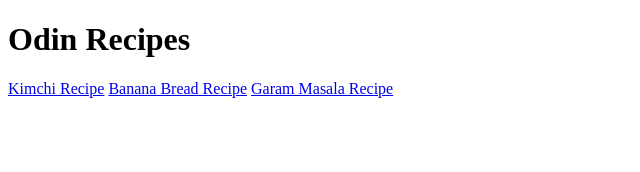
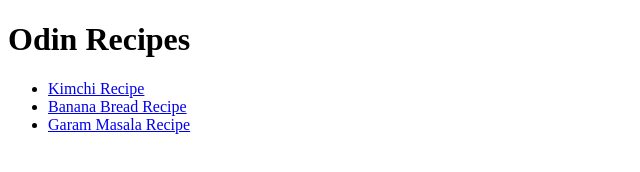
Before and after one commit to SoroCodes/odin-recipes, a plain HTML site: page index.html in a window 1280 px wide. Shown: the whole page, without its empty margins (0-640 px from the left). Drawn offline with Linux system fonts and the light colour scheme.

Commit message:
Organize recipes in list for easy nav

```diff
--- a/index.html
+++ b/index.html
@@ -7,11 +7,12 @@
 </head>
 <body>
     <h1>Odin Recipes</h1>
+    <ul>
+    <li><a href="recipes/kimchi.html">Kimchi Recipe</a></li>
 
-    <a href="recipes/kimchi.html">Kimchi Recipe</a>
+   <li><a href="recipes/banana-bread.html">Banana Bread Recipe</a></li>
 
-    <a href="recipes/banana-bread.html">Banana Bread Recipe</a>
-
-    <a href="recipes/masala.html">Garam Masala Recipe</a>
+    <li><a href="recipes/masala.html">Garam Masala Recipe</a></li>
+    </ul>
 </body>
 </html>
```
